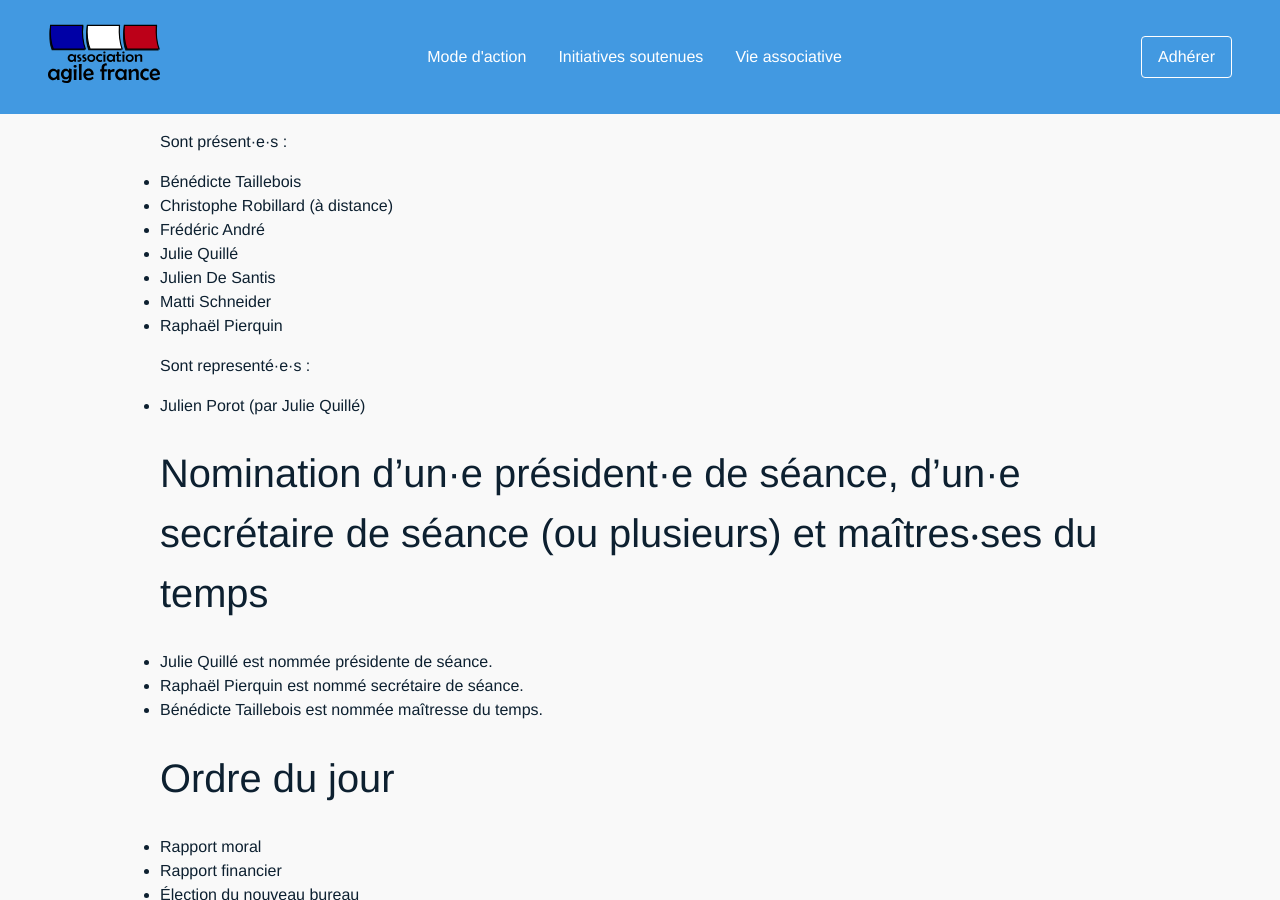
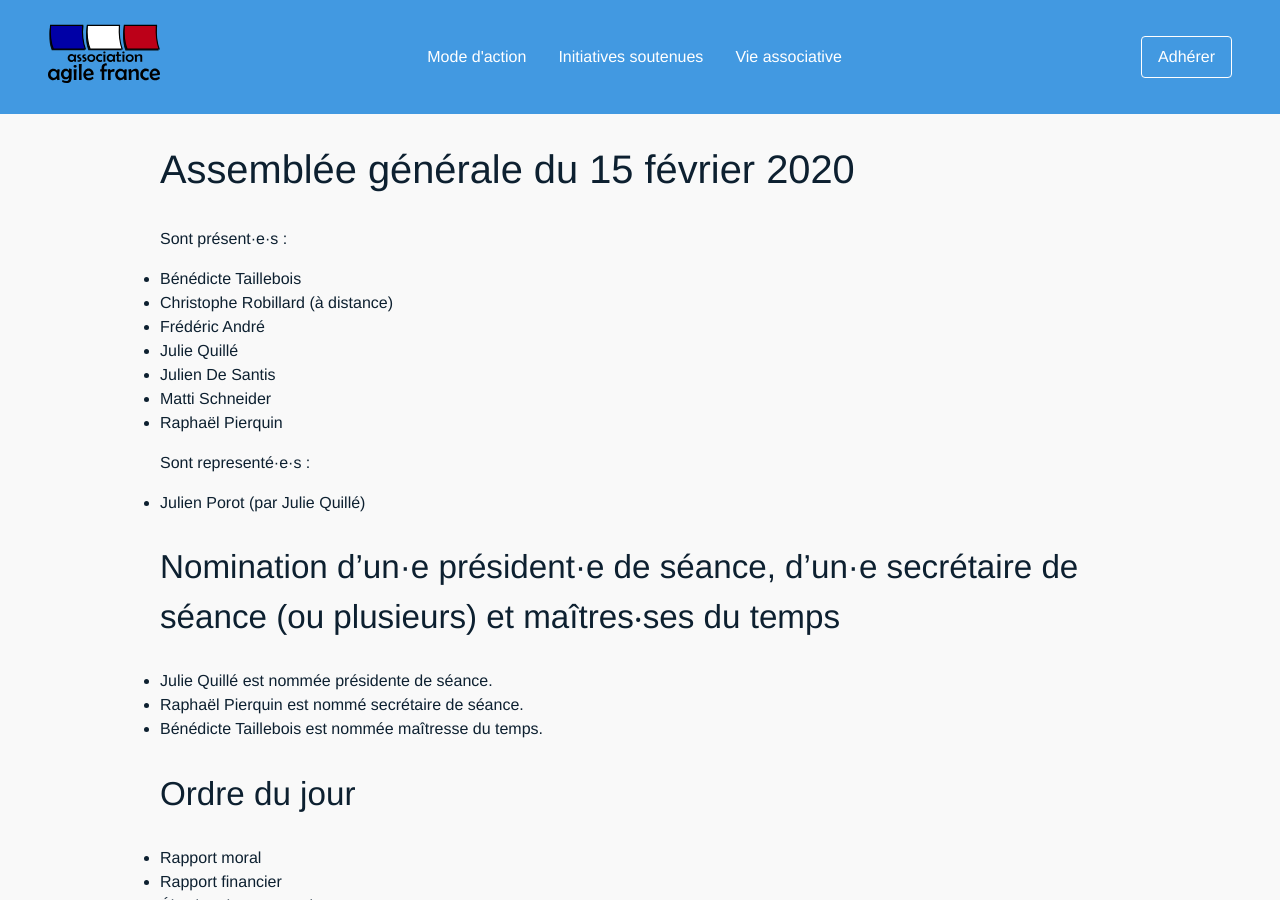
Before and after one commit to AgileFrance/AgileFrance.github.io, a Jekyll site: the page built from _assemblee_generale/2020-02-15.md, in a window 1280 px wide and 900 px high. Built offline with Jekyll 4.4.1, drawn with Linux system fonts in a browser that asks for light colours; comment, search, counter and statistics services are not loaded.

Commit message:
Uniformise la hiérarchie de titre des CR

```diff
--- a/_assemblee_generale/2020-02-15.md
+++ b/_assemblee_generale/2020-02-15.md
@@ -1,6 +1,8 @@
 ---
 title: Compte-rendu de l’assemblée générale de l'association Agile France du 15 février 2020
 ---
+
+# Assemblée générale du 15 février 2020
 
 Sont présent·e·s :
 
@@ -16,13 +18,13 @@
 
 - Julien Porot (par Julie Quillé)
 
-# Nomination d'un·e président·e de séance, d’un·e secrétaire de séance (ou plusieurs) et maîtres‧ses du temps
+## Nomination d'un·e président·e de séance, d’un·e secrétaire de séance (ou plusieurs) et maîtres‧ses du temps
 
  - Julie Quillé est nommée présidente de séance.
  - Raphaël Pierquin est nommé secrétaire de séance.
  - Bénédicte Taillebois est nommée maîtresse du temps.
 
-# Ordre du jour
+## Ordre du jour
 
 - Rapport moral
 - Rapport financier
@@ -35,11 +37,11 @@
 
 L'odre du jour est accepté à l'unanimité.
 
-# Rapport moral
+## Rapport moral
 
-## Nouvelles initiatives
+### Nouvelles initiatives
 
-### ParisTestConf
+#### ParisTestConf
 
 L'équipe a découvert l'association par un ancien adhérent (point de contact : Lucie Duchemin)
 
@@ -54,9 +56,9 @@
 
 Résultat financier : 7 372 euros d'excédent.
 
-## Initiatives soutenues à nouveau
+### Initiatives soutenues à nouveau
 
-### Agile Open France
+#### Agile Open France
 
 Deux événements (hiver, été), dans les mêmes lieux que l'année précédente.
 
@@ -68,22 +70,22 @@
 
 Inquiétudes à cause de l'outil de paiement des billets, qui n'a pas versé près de 7000€. La réalisation de ce non-versement a été tardive et il a fallu plusieurs mois pour les recouvrer. Cet outil ne sera pas renouvelé.
 
-### Conférence Agile France
+#### Conférence Agile France
 
 Objectifs saillants 2019 :
 
 - Pousser les murs du chalet. La contrainte : nombre d'hôtes pendant les repas. Solution : utiliser la fermette pour servir des repas.
 - Utiliser les cerveaux présents pour produire des choses utiles « au bien commun », à travers un « éducathon ». Les retours ont été positifs.
 
-## Initiatives sortantes
+### Initiatives sortantes
 
-### Agile Open France
+#### Agile Open France
 
 Départ en autonomie (sans demande de soutien à l'association Agile France) pour l'événement hiver, a priori avec la même équipe d'organisation dans une nouvelle association.
 
 AOF été n'est pas encore certain d'exister cette année. Raphaël envisage de créer un autre événement en plus ou à la place, qui fera peut-être l'objet d'une demande de soutien.
 
-## Autres sollicitations
+### Autres sollicitations
 
 Aucune autre cette année.
 Les modalités de soutien on été décrite sur le [site de l'association](https://agile-france.org/).
@@ -91,24 +93,24 @@
 
 Une subvention de 1000 euros a été accordée à l'initiative Mobilizon, comme voté lors de l'AGX de juin 2019.
 
-## Relation avec les adhérent‧e‧s
+### Relation avec les adhérent‧e‧s
 
 - Expérimentation concluante sur la gestion des adhésions avec Assoconnect.
 - Expérimentation pas encore concluante pour les décisions avec Framavox. On continue cette année.
 - Systématisation de l'utilisation de Lydia pour simplifier les frais des organisateurices. On a constaté que ça a amélioré l'automie des équipes d'orga. Le fait que Lydia facilite aussi le travail comptable ne fait pas encore consensus.
 
-## Administration interne
+### Administration interne
 
 - Transition vers AssoConnect terminée pour la compta.
 - Le nouveau bureau pourra partir uniquement sur AssoConnect et n'aura pas besoin de connaître Xero.
 - Modernisation des statuts par l'AGX : élargissement de la mission, diminution du pouvoir du bureau, simplification des modalités d'adhésion, rigidification des conditions de dissolution.
 - Itération sur un template de réponse aux demandes de soutiens.
 
-## Approbation du bilan moral
+### Approbation du bilan moral
 
 Le bilan moral est approuvé à l'unamité.
 
-# Rapport financier
+## Rapport financier
 
 [![Frais de fonctionnement 2019](2019-frais-fonctionnement.png)](2019-frais-fonctionnement.png)
 
@@ -126,7 +128,7 @@
 
 Le bilan financier est approuvé à l'unanimité.
 
-# Élection du nouveau bureau
+## Élection du nouveau bureau
 
 - Bénédicte Taillebois
 - Christophe Robillard
@@ -134,7 +136,7 @@
 - Julien Porot
 - Matti Schneider
 
-## Bilan personnel du mandat par Matti
+### Bilan personnel du mandat par Matti
 
 Ce mandat de deux ans a permis d'obtenir de bons résultats en valeur relative et je suis convaincu que l'association est en meilleure santé maintenant. Pour autant, je trouve que les résultats ont une valeur absolue faible et ne sont pas à la hauteur de l'ambition que je portais. Intention claire, vision identique, mais beaucoup d'énergie passée à gérer les affaires courantes et rembourser de la dette.
 
@@ -150,17 +152,17 @@
 
 Mais nous n'avons pas mis en place les outils de mesure nécessaires pour pouvoir les suivre au-delà du nombre de participant‧e‧s aux événements. Je ne peux donc pas présenter de bilan précis sur ce sujet 🙁
 
-## Profession de foi du bureau actuel pour une réelection
+### Profession de foi du bureau actuel pour une réelection
 
 [Profession de foi de renouvellement à la candidature du bureau d’AgileFrance en 2020](/bureau/2020).
 
-## Vote
+### Vote
 
 Une seule équipe se présente, mais on fait quand même l'exercice, histoire de se familiariser au nouveau mode de scrutin : le [jugement majoritaire](http://jugementmajoritaire2017.com)
 
 L'équipe obtient 1 assez bien, 5 bien, 2 très bien. La mention majoritaire pour cette équipe est donc « bien ».
 
-## Proclamation des résultats
+### Proclamation des résultats
 
 _(cette partie vise avant tout à permettre l'accomplissement de formalités administratives et les noms sont donc répétés à chaque phrase)_
 
@@ -180,30 +182,30 @@
 - Julien Porot
 - Matti Schneider
 
-# Règlement intérieur
+## Règlement intérieur
 
 Pas le temps d'aborder des suggestions de modification en séance. Les changements devant être validés par une AG depuis le changement de statut, la discussion est remise à une séance ultérieure.
 
-# Questions diverses
+## Questions diverses
 
-## Frédéric André (Conférence Agile France)
+### Frédéric André (Conférence Agile France)
 
 - Quelles seraient les attentes des membres de l'association pour la dixième édition de la conférence ? Vos avis idées, suggestions, propositions, à titre informatif à communiquer à l'équipe d'orga.
 - Quelle serait la position (globale, si consensus il peut y avoir) sur les billets solidaires de la conférence 2020 : nombre? Coût (pour les participants)? Conditions pour y avoir droits et contrôles associés (le cas échéant)? Là encore je suis curieux d'avoir les avis des membres de l'association pour transmettre au groupe d'orga de la conf.
 
 Vu le temps restant, l'assemblée décide de traiter ces questions sous la forme d'échanges asynchrones sur Loomio.
 
-## Raphaël Pierquin (porteur de projet)
+### Raphaël Pierquin (porteur de projet)
 
 Envie de diversifier l'accès aux événements type AOF, mais pas d'idée de comment faire pour ne pas refaire un événement qui rassemble une communauté déjà privilégiée. Le cas échéant, le soutien de l'association pourra être utile.
 
-## Raphaël Pierquin (/ut7)
+### Raphaël Pierquin (/ut7)
 
 Propose d'ouvrir un dialogue en vue d'améliorer l'usage de la boutique /ut7 : comment chercher et déposer du matériel, gestion du courrier postal (l'association étant actuellement hébergée chez /ut7).
 
-# Clôture de l'AG à 12h35
+## Clôture de l'AG à 12h35
 
-# Annexe
+## Annexe
 
 _Sont ajoutées les mentions suivantes le 11 mars 2020, par délibération via les moyens de communication électronique de l'association._
 
```
Also changed, not shown: _assemblee_generale/2019-06-06.md (+2 -0 lines).
